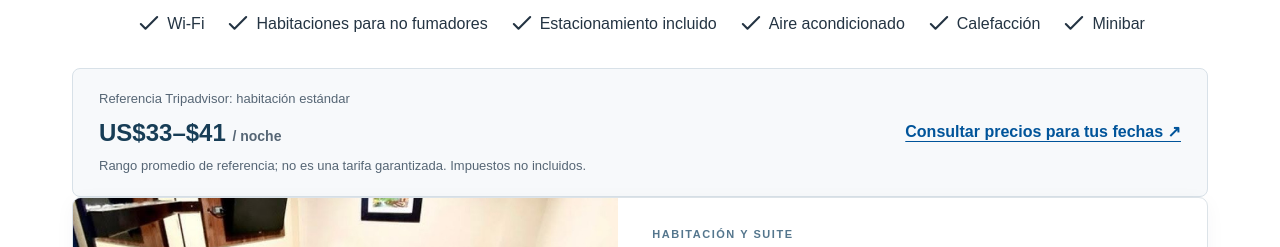
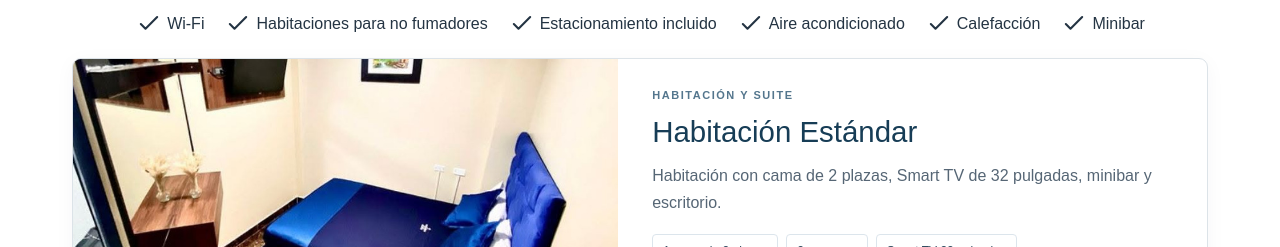
Before and after one commit to camilogomez17/hotelBlueThree, a Next.js app: page /habitaciones in a window 1280 px wide. Shown: the part 402-649 px from the top of the page. Built offline with nearby package versions, Linux system fonts and the light colour scheme; no server answers.

Commit message:
Remove rooms reference rate section

```diff
--- a/app/components/RoomsCatalog.tsx
+++ b/app/components/RoomsCatalog.tsx
@@ -34,10 +34,6 @@ export default function RoomsCatalog({ language = "es" }: { language?: "es" | "e
           ))}
         </ul>
       </div>
-      <div className="blue-rooms-rate">
-        <div><span>{en ? "Tripadvisor standard-room reference" : "Referencia Tripadvisor: habitación estándar"}</span><strong>US$33–$41 <small>{en ? "/ night" : "/ noche"}</small></strong><small>{en ? "Historical average range; not a guaranteed rate. Taxes may be additional." : "Rango promedio de referencia; no es una tarifa garantizada. Impuestos no incluidos."}</small></div>
-        <a href={tripAdvisor} target="_blank" rel="noopener noreferrer">{en ? "Check prices for your dates ↗" : "Consultar precios para tus fechas ↗"}</a>
-      </div>
     </header>
     <section className="section-wrap blue-rooms-list" aria-label={en ? "Room categories" : "Categorías de habitaciones"}>
       {rooms.map((room, index) => {
```
